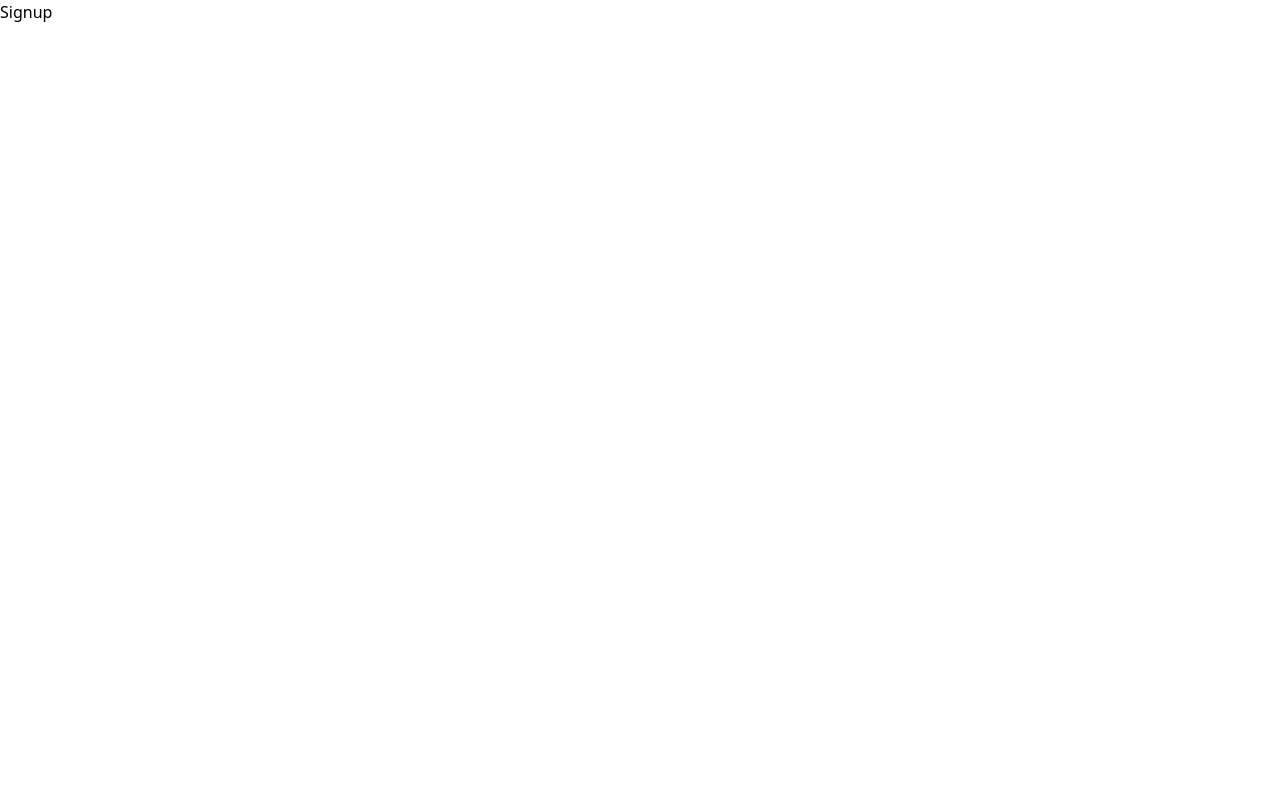
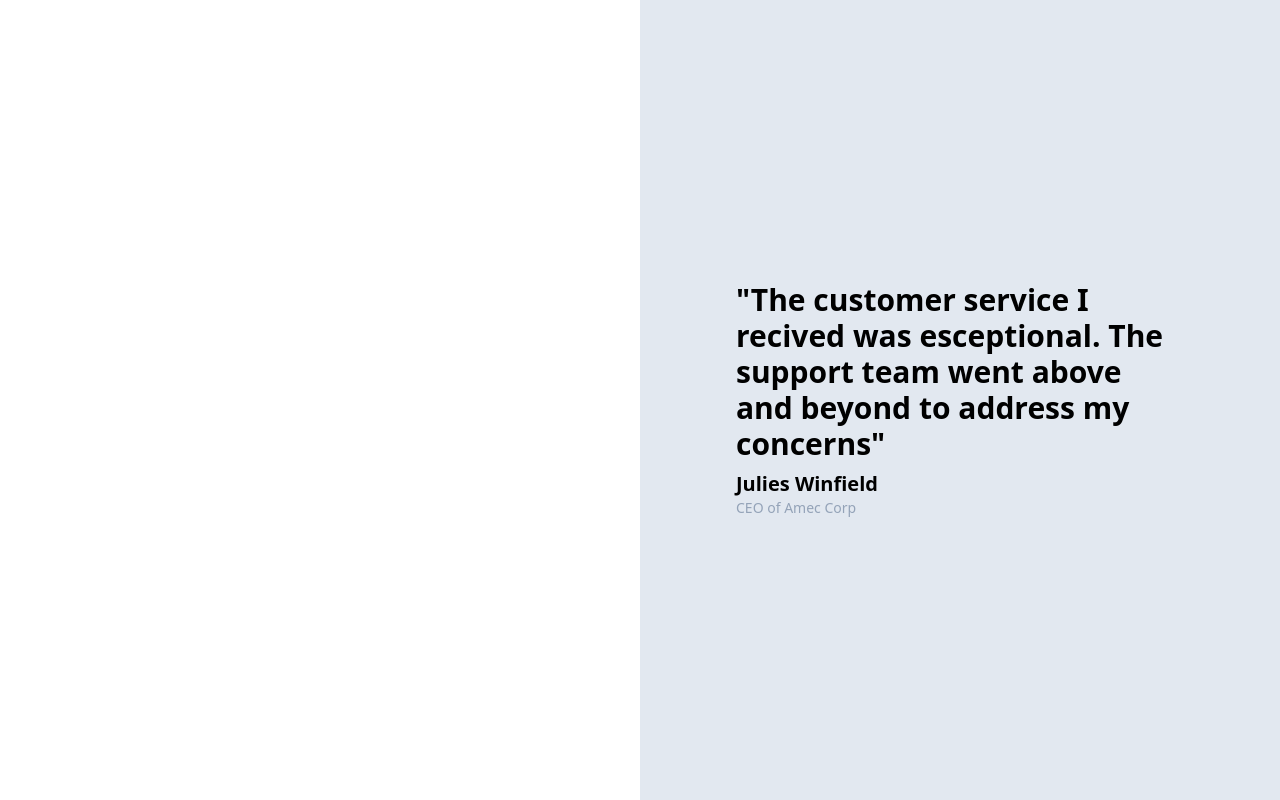
Before and after one commit to vinaybadgujar102/Blogify, a React (Vite) app in the folder frontend/: page /signup in a window 1280 px wide. Built offline with nearby package versions, Linux system fonts and the light colour scheme.

Commit message:
add: Quote component

```diff
--- /dev/null
+++ b/frontend/src/components/Quote.tsx
@@ -0,0 +1,24 @@
+import React from "react";
+
+const Quote = () => {
+  return (
+    <div className="bg-slate-200 h-screen flex justify-center flex-col">
+      <div className="flex justify-center">
+        <div className="max-w-lg">
+          <div className="max-w-md text-3xl font-bold">
+            "The customer service I recived was esceptional. The support team
+            went above and beyond to address my concerns"
+          </div>
+          <div className="max-w-md text-xl font-semibold text-start mt-2">
+            Julies Winfield
+          </div>
+          <div className="max-w-md text-sm font-light text-slate-400">
+            CEO of Amec Corp
+          </div>
+        </div>
+      </div>
+    </div>
+  );
+};
+
+export default Quote;
--- a/frontend/src/pages/Signup.tsx
+++ b/frontend/src/pages/Signup.tsx
@@ -1,7 +1,17 @@
 import React from "react";
+import Quote from "../components/Quote";
 
 const Signup = () => {
-  return <div>Signup</div>;
+  return (
+    <div>
+      <div className="grid grid-cols-2">
+        <div></div>
+        <div className="invisible lg:visible">
+          <Quote />
+        </div>
+      </div>
+    </div>
+  );
 };
 
 export default Signup;
--- a/frontend/tailwind.config.js
+++ b/frontend/tailwind.config.js
@@ -1,6 +1,6 @@
 /** @type {import('tailwindcss').Config} */
 export default {
-  content: ["./index.html", "./src/**/*.{js, ts, jsx, tsx"],
+  content: ["./index.html", "./src/**/*.{js,ts,jsx,tsx}"],
   theme: {
     extend: {},
   },
```
